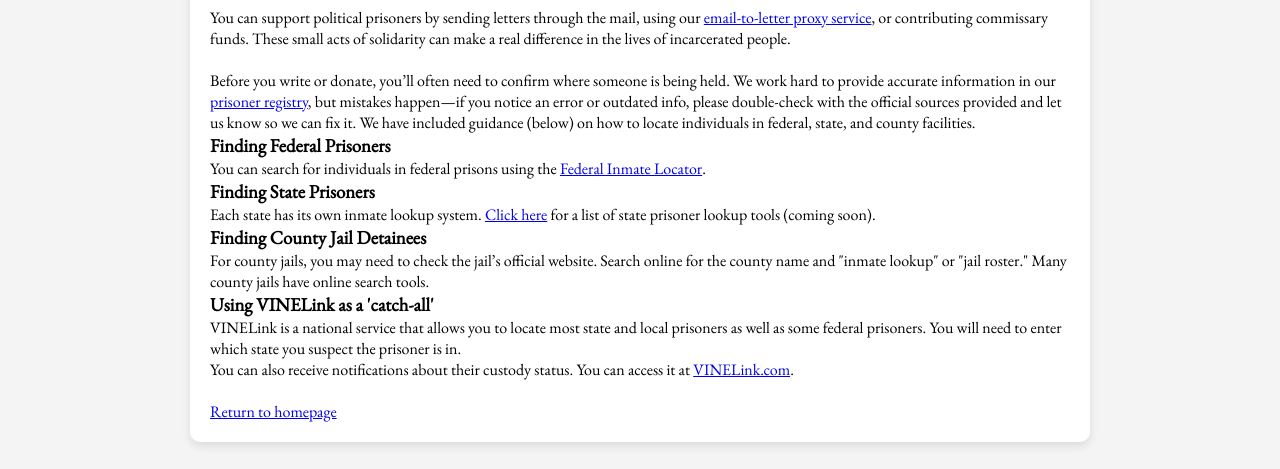
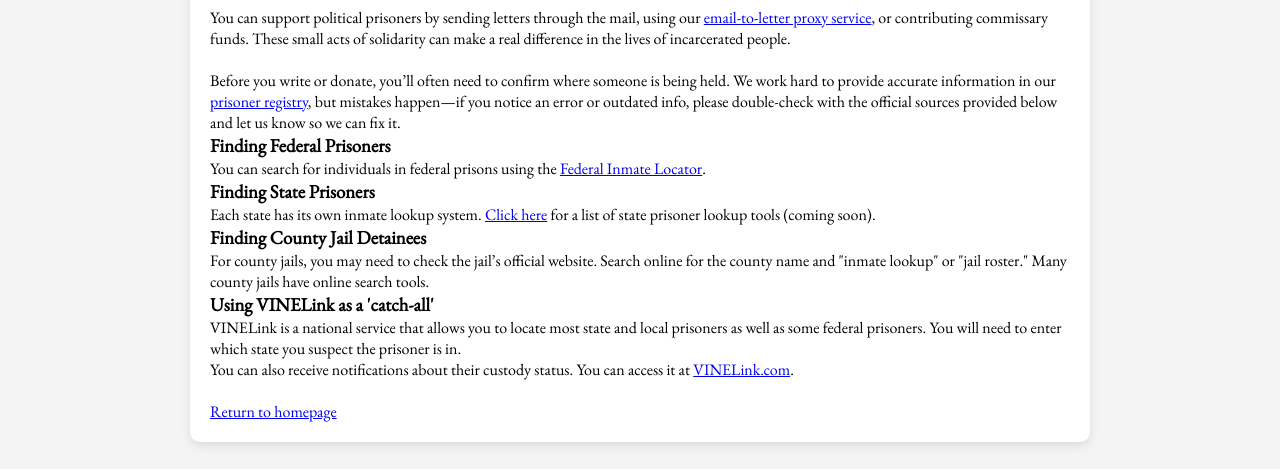
Before and after one commit to SolidarityExchange/SE, a plain HTML site: page scratch.html in a window 1280 px wide. Shown: the part 206-675 px from the top of the page. Drawn offline with nearby package versions, Linux system fonts and the light colour scheme.

Commit message:
Update scratch.html

```diff
--- a/scratch.html
+++ b/scratch.html
@@ -35,7 +35,7 @@
             <div class="support-text">
                 <p>You can support political prisoners by sending letters through the mail, using our <a href="https://solidarityexchange.github.io/SE/emailproxy.html">email-to-letter proxy service</a>, or contributing commissary funds. These small acts of solidarity can make a real difference in the lives of incarcerated people.</p>
                 <br>
-                <p>Before you write or donate, you’ll often need to confirm where someone is being held. We work hard to provide accurate information in our <a href="https://solidarityexchange.github.io/SE/registry.html">prisoner registry</a>, but mistakes happen—if you notice an error or outdated info, please double-check with the official sources provided and let us know so we can fix it. We have included guidance (below) on how to locate individuals in federal, state, and county facilities. </p>
+                <p>Before you write or donate, you’ll often need to confirm where someone is being held. We work hard to provide accurate information in our <a href="https://solidarityexchange.github.io/SE/registry.html">prisoner registry</a>, but mistakes happen—if you notice an error or outdated info, please double-check with the official sources provided below and let us know so we can fix it. </p>
 
                 <h3>Finding Federal Prisoners</h3>
                 <p>You can search for individuals in federal prisons using the <a href="#">Federal Inmate Locator</a>.</p>
```
